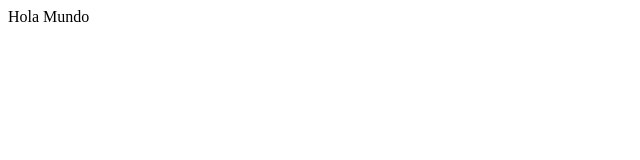
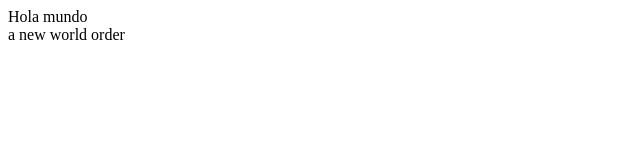
Before and after one commit to haydenhw/AnkiAssistant, a React app: page / in a window 1280 px wide. Shown: the top 160 px of the page, without its empty margins (0-640 px from the left). Built offline with nearby package versions, Linux system fonts and the light colour scheme.

Commit message:
updated index.html

```diff
--- a/index.html
+++ b/index.html
@@ -5,6 +5,7 @@
     <title>Webpack + React</title>
   </head>
   <body>
+    <div>Hola mundo</div>
     <div id="root"></div>
   </body>
   <script src="app.js"></script>
--- a/package.json
+++ b/package.json
@@ -4,7 +4,8 @@
   "description": "",
   "main": "index.js",
   "scripts": {
-    "start": "webpack-dev-server"
+    "start": "webpack-dev-server",
+    "build": "webpack"
   },
   "repository": {
     "type": "git",
--- a/src/components/App.js
+++ b/src/components/App.js
@@ -3,7 +3,7 @@ import React from 'react';
 export default function() {
   return(
     <div className="test">
-      Hola  Mundo
+      a new world order
     </div>
   )
 }
--- a/webpack.config.js
+++ b/webpack.config.js
@@ -28,6 +28,5 @@ module.exports = {
         loaders: ["sass-loader"],
       },
     ],
-
    },
 }
```
Also changed, not shown: 2 other files (tests, documents, lock files or other folders).
